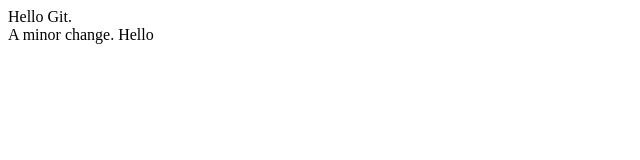
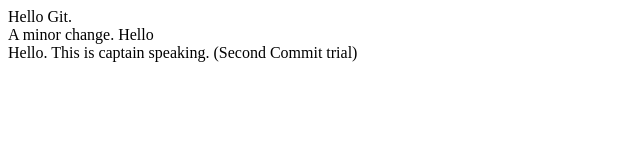
Before and after one commit to samarth-desai-18/demo-repo, a plain HTML site: page index.html in a window 1280 px wide. Shown: the whole page, without its empty margins (0-640 px from the left). Drawn offline with Linux system fonts and the light colour scheme.

Commit message:
second commit

```diff
--- a/index.html
+++ b/index.html
@@ -12,5 +12,6 @@
     <div>
         A minor change. Hello
     </div>
+    Hello. This is captain speaking. (Second Commit trial)
 </body>
 </html>
```
